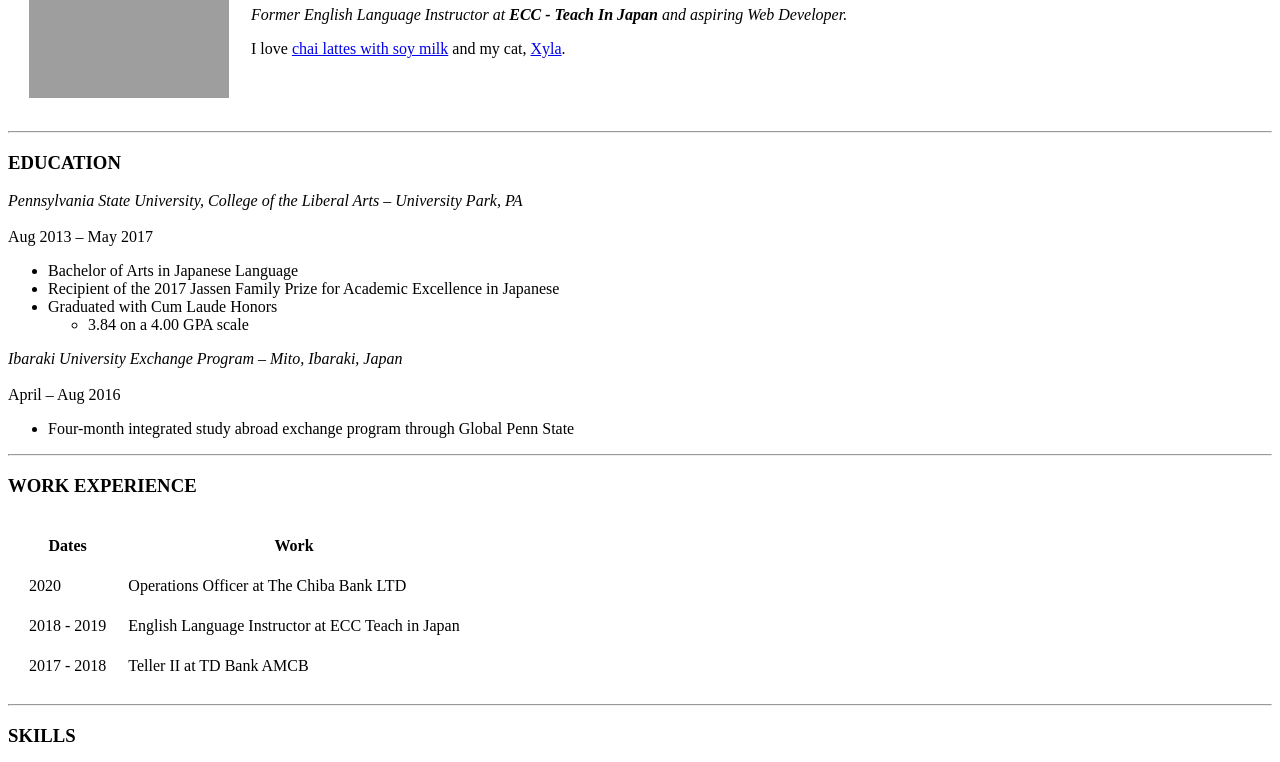
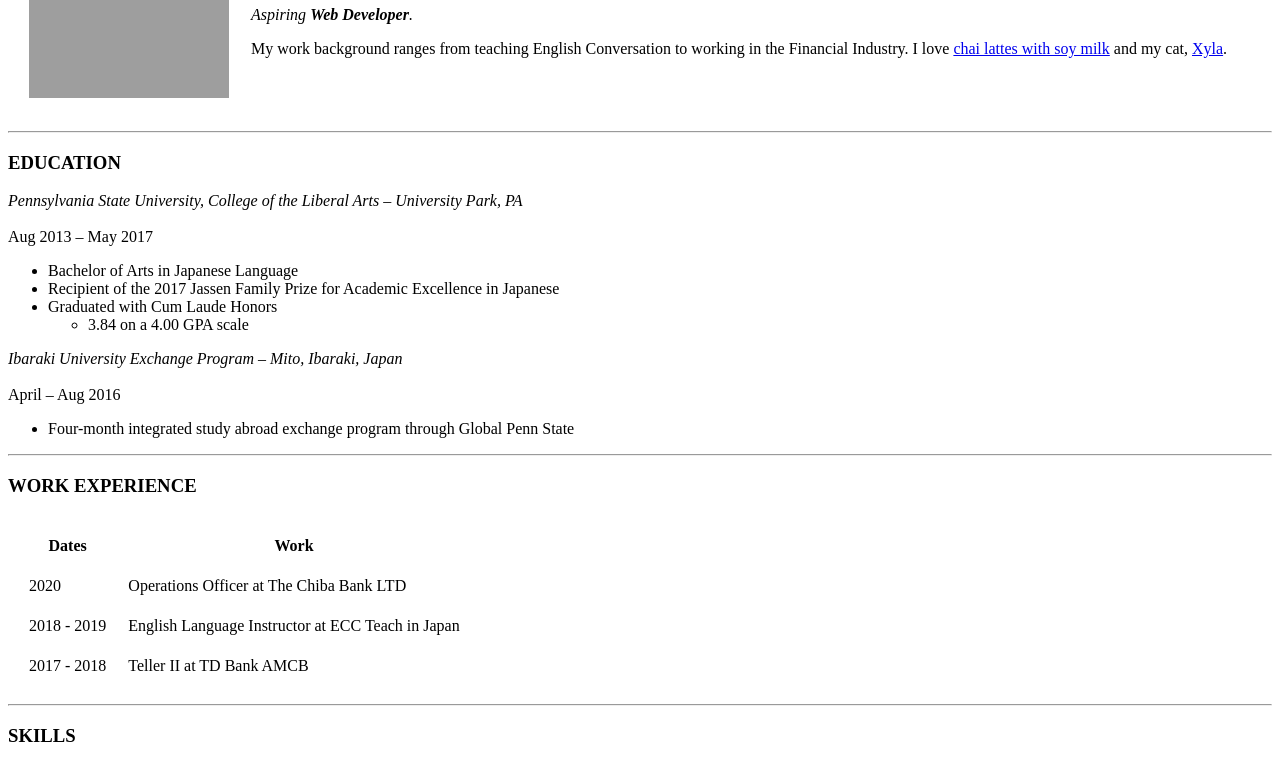
Before and after one commit to gaiello13/cv, a plain HTML site: page index.html in a window 1280 px wide. Shown: the part 131-893 px from the top of the page. Drawn offline with Linux system fonts and the light colour scheme; grey boxes are pictures that could not be loaded.

Commit message:
Update index.html

```diff
--- a/index.html
+++ b/index.html
@@ -4,6 +4,7 @@
 <head>
   <meta charset="utf-8">
   <title>Gena's Website</title>
+  <link rel="stylesheet" href="css/styles.css">
 </head>
 
 <body>
@@ -12,8 +13,8 @@
       <td><img src="images/gena1.png" width="200" height="200" alt="gena profile picture"></td>
       <td>
         <h1>Gena Aiello</h1>
-        <p><em>Former English Language Instructor at <strong>ECC - Teach In Japan</strong> and aspiring Web Developer.</em></p>
-        <p> I love <a href="https://www.starbucks.com/menu/product/466/iced?parent=%2Fdrinks%2Ficed-teas%2Ficed-chai-teas">chai lattes with soy milk</a> and my cat, <a href="https://i.imgur.com/A7bLpAg.jpg">Xyla</a>.</p>
+        <p><em>Aspiring <strong>Web Developer</strong>.</em> </p>
+        <p> My work background ranges from teaching English Conversation to working in the Financial Industry. I love <a href="https://www.starbucks.com/menu/product/466/iced?parent=%2Fdrinks%2Ficed-teas%2Ficed-chai-teas">chai lattes with soy milk</a> and my cat, <a href="https://i.imgur.com/A7bLpAg.jpg">Xyla</a>.</p>
       </td>
     </tr>
   </table>
```
